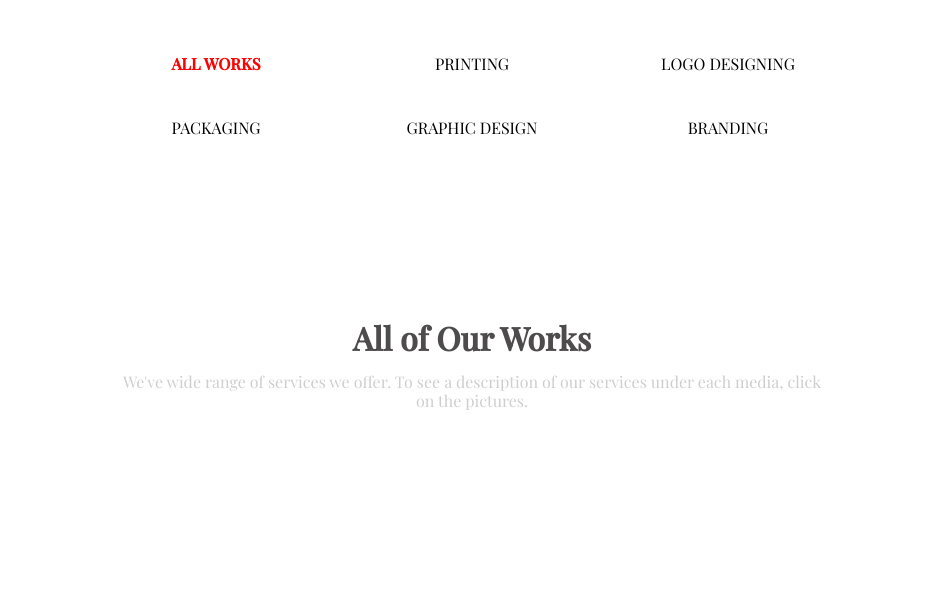
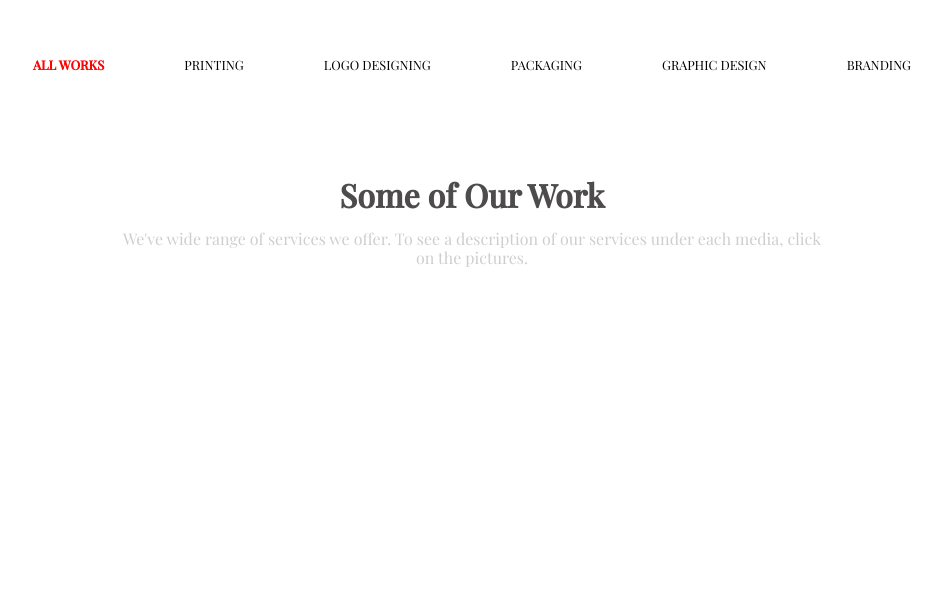
Before and after one commit to NardosAtnaw/Elegant, a PHP site: page /project.php in a window 1280 px wide. Shown: the part 309-918 px from the top of the page, without its empty margins (168-1110 px from the left). Run offline with PHP 8.4, Linux system fonts and the light colour scheme; data that the repository does not hold is empty.

Commit message:
PROJECT LIST POSITION

```diff
--- a/css/style.css
+++ b/css/style.css
@@ -1356,102 +1356,96 @@ body {
   }
 }
 
-.links .container .links-list ul {
+.links {
+  margin-top: 2rem;
+}
+
+.links .links-list ul {
   display: grid;
   grid-template-columns: 1fr 1fr;
-}
-
-.links .container .links-list ul li {
-  margin-top: 2rem;
-  margin-bottom: 1rem;
+  color: gray;
+}
+
+.links .links-list ul li {
+  margin-top: .5rem;
+  margin-bottom: .5rem;
   text-align: center;
-}
-
-.links .container .links-list ul li a {
+  font-size: .9rem;
+}
+
+.links .links-list ul li a {
   text-decoration: none;
 }
 
-.links .container .links-list ul li a:hover {
-  color: #cecece;
-}
-
-.links .container .links-list ul li a:hover::after {
+.links .links-list ul li a:hover {
+  color: #FF0101;
+}
+
+.links .links-list ul li a:hover::after {
   width: 100%;
 }
 
-.links .container .links-list ul li .active {
+.links .links-list ul li .active {
   color: #FF0101;
   font-weight: bold;
 }
 
-.links .container .divide2 {
+.links .divide2 {
   display: none;
 }
 
+@media screen and (min-width: 768px) {
+  .links {
+    margin-top: 2rem;
+    margin-bottom: -5rem;
+  }
+}
+
 @media screen and (min-width: 992px) {
-  .links .container .links-list ul {
+  .links .links-list ul {
+    display: flex;
+    justify-content: center;
+    gap: 3rem;
+  }
+}
+
+@media screen and (min-width: 1200px) {
+  .links {
+    margin-bottom: -5rem;
+  }
+  .links .links-list ul {
+    gap: 5rem;
     margin-top: 2rem;
-    grid-template-columns: 1fr 1fr 1fr;
-  }
-  .links .container .divide {
-    margin-top: 1rem;
-    margin-left: 10rem;
-    overflow: hidden;
-  }
-}
-
-@media screen and (min-width: 1200px) {
-  .links .container .links-list ul {
-    margin-top: 2rem;
-    display: grid;
-    grid-template-columns: 1fr 1fr 1fr;
-  }
-  .links .container .links-list ul li {
+  }
+  .links .links-list ul li {
     margin-top: 1rem;
     margin-bottom: 1rem;
     text-align: center;
     line-height: 2rem;
   }
-  .links .container .links-list ul li a {
-    font-size: 1rem;
+  .links .links-list ul li a {
+    font-size: .8rem;
     text-decoration: none;
   }
-  .links .container .links-list ul li a:hover {
-    color: #cecece;
-  }
-  .links .container .links-list ul li a:hover::after {
-    width: 100%;
-  }
-  .links .container .links-list ul li .active {
+  .links .links-list ul li .active {
     color: #FF0101;
     font-weight: bold;
   }
-  .links .container .divide {
-    margin-top: 3rem;
-    margin-left: 25rem;
-    overflow: hidden;
-  }
 }
 
 @media screen and (min-width: 1920px) {
-  .links .container .links-list ul {
+  .links .links-list ul {
     margin-top: 4rem;
-    display: grid;
-    grid-template-columns: 1fr 1fr 1fr;
-  }
-  .links .container .links-list ul li {
+  }
+  .links .links-list ul li {
     margin-top: 1rem;
     margin-bottom: 1.5rem;
     text-align: center;
     line-height: 2rem;
   }
-  .links .container .links-list ul li a {
+  .links .links-list ul li a {
     font-size: 1.5rem;
     text-decoration: none;
-  }
-  .links .container .divide {
-    margin-top: 1rem;
-    margin-left: 20rem;
   }
 }
 
@@ -2275,6 +2269,9 @@ footer .footer-copyright .container div {
   }
   .call-to-action .call-btn {
     text-align: center;
+  }
+  .call-to-action1 {
+    height: 23vh;
   }
   .call-to-action1 .call-title {
     margin-top: 3.5rem;
--- a/includes/db.php
+++ b/includes/db.php
@@ -1,6 +1,6 @@
 <?php
-// $connection = mysqli_connect('localhost','root','','design');
-$connection = mysqli_connect('localhost','elegantprintsolu_nardi','d^Nv5Z5lF7$t','elegantprintsolu_design');
+$connection = mysqli_connect('localhost','root','','design');
+// $connection = mysqli_connect('localhost','elegantprintsolu_nardi','d^Nv5Z5lF7$t','elegantprintsolu_design');
 
 
 if (!$connection) {
--- a/project.php
+++ b/project.php
@@ -17,10 +17,10 @@
 
     </header>
     <section class="links">
-      <div class="container">
+
         <div class="links-list">
           <ul>
-            <li class="col-12">
+            <li class="">
               <a class="active" href="#" id="all">ALL WORKS</a>
             </li>
             <li>
@@ -48,19 +48,19 @@
         <div class="divide2">
           <img src="./Image/divide2.svg" alt="" />
         </div> -->
-      </div>
+
     </section>
 
 
     <section class="gallery">
       <div class="container">
-        <h1>All of Our Works
-          <p>
-
-    We've wide range of services we offer.
-    To see a description of our services under each media, click on the pictures.
-          </p>
-        </h1>
+      <h1>
+        Some of Our Work
+        <p>
+          We've wide range of services we offer. To see a description of our
+          services under each media, click on the pictures.
+        </p>
+      </h1>
       </div>
         <div class="gallery-container">
         <?php include "./includes/posts.php"; ?>
--- a/scss/_product.scss
+++ b/scss/_product.scss
@@ -1,19 +1,22 @@
 .links {
-  .container {
+  margin-top: 2rem;
     .links-list {
       ul {
         display: grid;
         grid-template-columns: 1fr 1fr;
+        color: gray;
 
         li {
-          margin-top: 2rem;
-          margin-bottom: 1rem;
+          margin-top: .5rem;
+          margin-bottom: .5rem;
           text-align: center;
+          font-size: .9rem;
+
           a {
             text-decoration: none;
 
             &:hover {
-              color: $secondary-color;
+              color: $primary-color;
 
               &::after {
                 width: 100%;
@@ -30,36 +33,43 @@
     .divide2 {
       display: none;
     }
-  }
+
+}
+@include responsive($md) {
+  .links {
+
+    margin-top: 2rem;
+  margin-bottom: -5rem;
+
+
+    }
+
 }
 @include responsive($lg) {
   .links {
-    .container {
+
       .links-list {
         ul {
-          margin-top: 2rem;
-          grid-template-columns: 1fr 1fr 1fr;
+          display: flex;
+          justify-content: center;
+          gap:3rem;
         }
       }
-      .divide {
-        margin-top: 1rem;
-        margin-left: 10rem;
 
-        overflow: hidden;
-      }
     }
-  }
+
 }
 
 @include responsive($xl) {
   .links {
-    .container {
+
+    margin-bottom: -5rem;
       .links-list {
         ul {
+          gap:5rem;
           margin-top: 2rem;
 
-          display: grid;
-          grid-template-columns: 1fr 1fr 1fr;
+
 
           li {
             margin-top: 1rem;
@@ -67,16 +77,10 @@
             text-align: center;
             line-height: 2rem;
             a {
-              font-size: 1rem;
+              font-size: .8rem;
               text-decoration: none;
 
-              &:hover {
-                color: $secondary-color;
 
-                &::after {
-                  width: 100%;
-                }
-              }
             }
             .active {
               color: $primary-color;
@@ -85,24 +89,18 @@
           }
         }
       }
-      .divide {
-        margin-top: 3rem;
-        margin-left: 25rem;
 
-        overflow: hidden;
-      }
     }
-  }
+
 }
 @include responsive($xxl) {
   .links {
-    .container {
+
       .links-list {
         ul {
           margin-top: 4rem;
 
-          display: grid;
-          grid-template-columns: 1fr 1fr 1fr;
+
 
           li {
             margin-top: 1rem;
@@ -116,10 +114,7 @@
           }
         }
       }
-      .divide {
-        margin-top: 1rem;
-        margin-left: 20rem;
-      }
+
     }
-  }
+
 }
--- a/scss/style.scss
+++ b/scss/style.scss
@@ -940,6 +940,7 @@ footer {
     }
   }
   .call-to-action1 {
+    height: 23vh;
     .call-title {
       margin-top: 3.5rem;
       margin-bottom: 2rem;
@@ -1688,7 +1689,7 @@ footer {
         margin-top: 4rem;
 
         img {
-          margin-bottom: -2rem;
+            margin-bottom: -2rem;
           width: 20rem;
         }
         h1 {
```
Also changed, not shown: index.php (+0 -92 lines), 1 other file.
